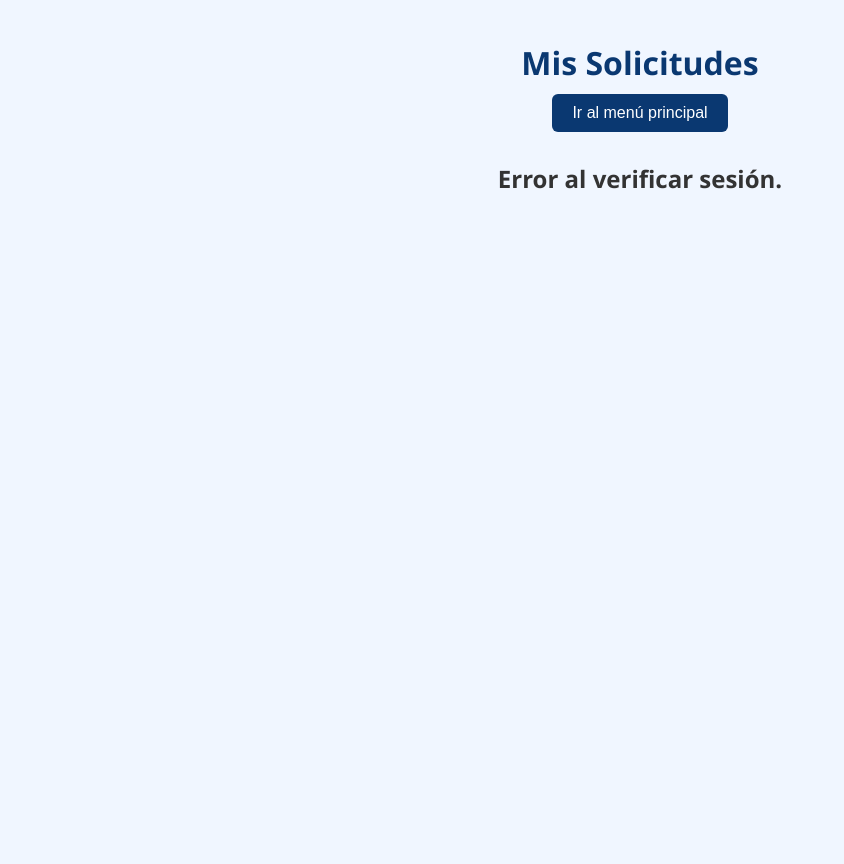
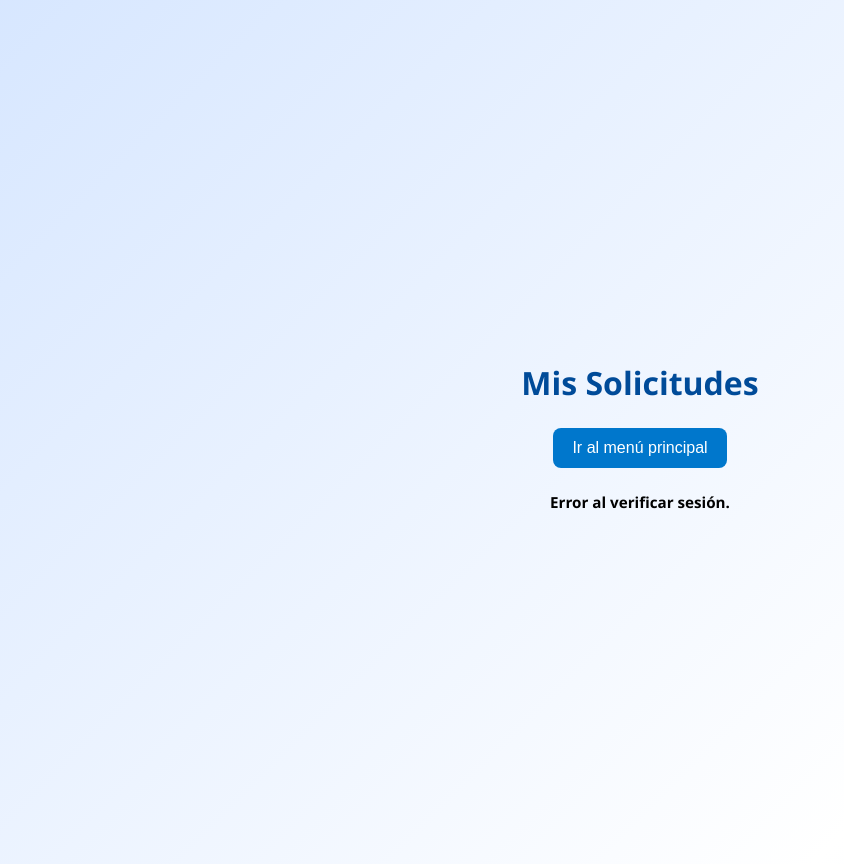
Before and after one commit to cris777-V/GestionmaxV1, a plain HTML site: page frontend/ver-solicitudes.html in a window 1280 px wide. Shown: the whole page, without its empty margins (0-844 px from the left). Before the commit the page ends 800 px from the top, so only its background shows below. Drawn offline with Linux system fonts and the light colour scheme; no server answers.

Commit message:
css añadidoi

```diff
--- a/frontend/ver-solicitudes.html
+++ b/frontend/ver-solicitudes.html
@@ -3,7 +3,7 @@
 <head>
   <meta charset="UTF-8">
   <title>Mis Solicitudes - GestionMax</title>
-  <link rel="stylesheet" href="ver-solicitudes.css">
+  <link rel="stylesheet" href="auth.css">
 </head>
 <body>
   <h1>Mis Solicitudes</h1>
```
Also changed, not shown: frontend/perfil.html (+1 -1 lines).
